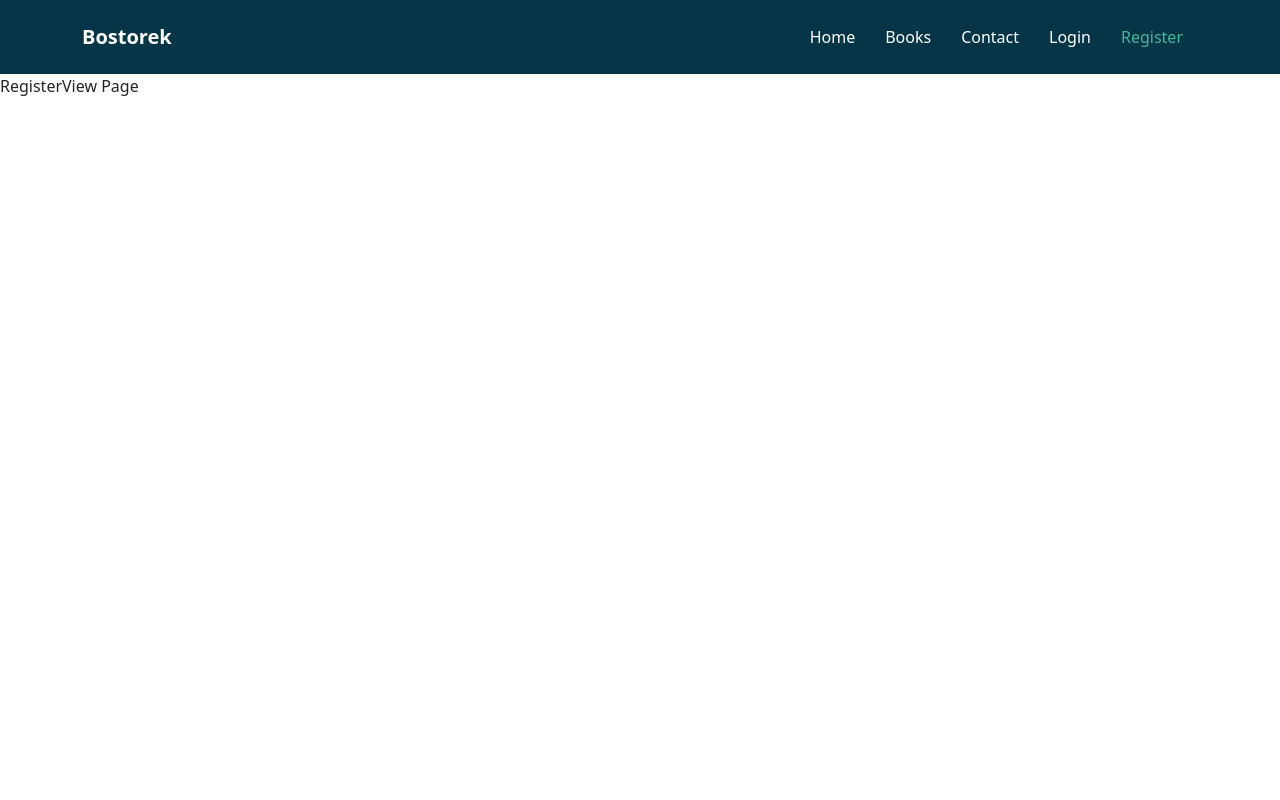
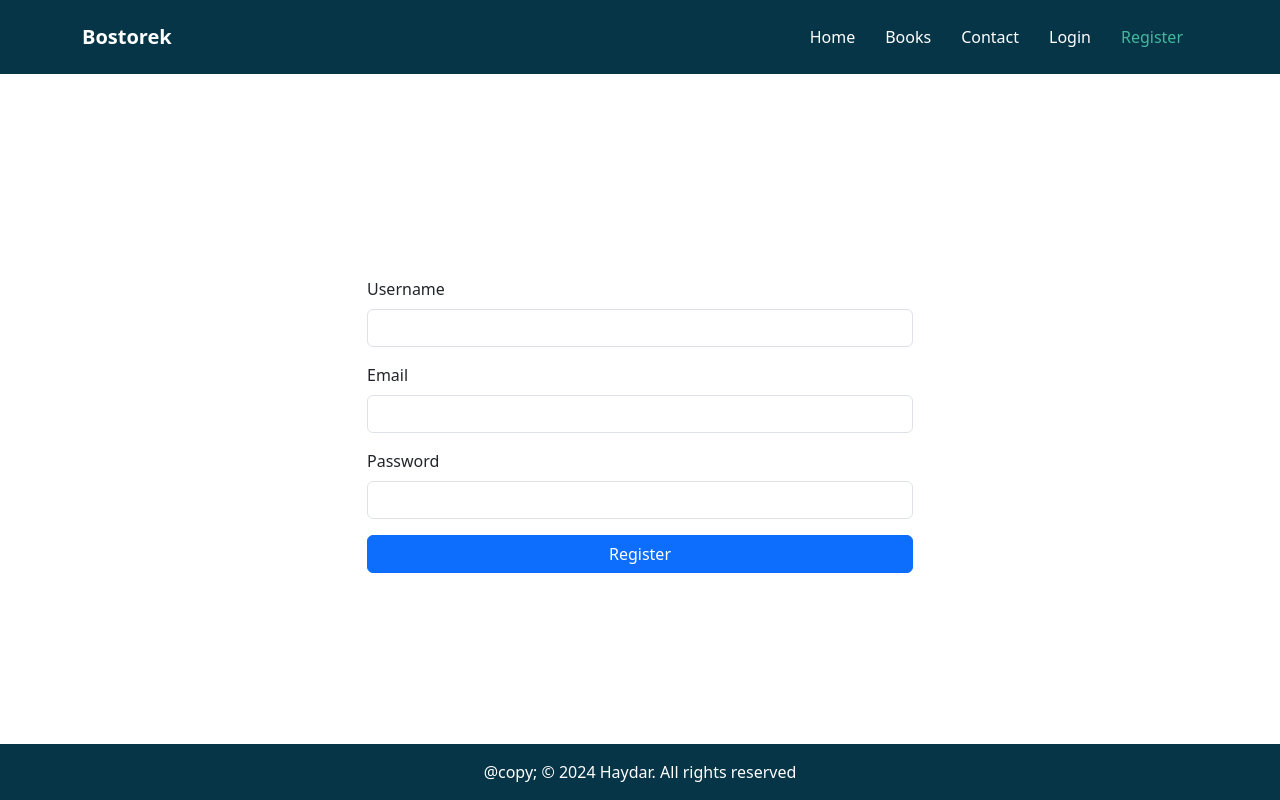
Before and after one commit to urdogan0000/bostorek-tr, a Vue app in the folder frontend/: page /register in a window 1280 px wide. Built offline with nearby package versions, Linux system fonts and the light colour scheme.

Commit message:
login and register form implemented

```diff
--- a/frontend/package.json
+++ b/frontend/package.json
@@ -13,6 +13,12 @@
     "format": "prettier --write src/"
   },
   "dependencies": {
+    "@fortawesome/fontawesome-svg-core": "^6.5.2",
+    "@fortawesome/free-brands-svg-icons": "^6.5.2",
+    "@fortawesome/free-regular-svg-icons": "^6.5.2",
+    "@fortawesome/free-solid-svg-icons": "^6.5.2",
+    "@fortawesome/react-fontawesome": "^0.2.0",
+    "@fortawesome/vue-fontawesome": "^3.0.6",
     "bootstrap": "^5.3.3",
     "vue": "^3.4.21",
     "vue-router": "^4.3.0"
--- a/frontend/src/App.vue
+++ b/frontend/src/App.vue
@@ -1,15 +1,18 @@
 <template>
   <NavBar />
   <RouterView />
+  <TheFooter />
 </template>
 
 <script>
 import NavBar from './components/NavBar.vue'
+import TheFooter from './components/TheFooter.vue';
 
 export default {
   name: 'App',
   components: {
-    NavBar
+    NavBar,
+    TheFooter
   },
   data() {
     return {}
@@ -18,5 +21,6 @@ export default {
 </script>
 
 <style>
-@import url('https://fonts.googleapis.com/css2?family=Mulish:ital@0;1&display=swap');
+
+
 </style>
--- /dev/null
+++ b/frontend/src/assets/styles.css
@@ -0,0 +1,19 @@
+@import url('https://fonts.googleapis.com/css2?family=Mulish:ital@0;1&display=swap');
+
+/*  Root Variable */
+:root {
+  --primary-color: #063547;
+  --secondary-color: #44b89d
+}
+
+/*  General Settings */
+a {
+  text-decoration: none;
+}
+
+/*  Custom Settings */
+.full-section-height {
+  min-height: calc(100vh - 130px);
+  display: flex;
+  align-items: center;
+}
--- a/frontend/src/components/BookItem.vue
+++ b/frontend/src/components/BookItem.vue
@@ -3,7 +3,7 @@
     <img src="../../bostorek/images/b1.jpg" class="card-img-top" />
     <div class="card-body">
       <div class="auth-box">
-        <span style="background-color: #063547" class="py-1 px-3 text-white rounded-pill">{{
+        <span style="background-color: var(--primary-color);" class="py-1 px-3 text-white rounded-pill">{{
           book.author
         }}</span>
       </div>
@@ -13,7 +13,7 @@
       </p>
       <div class="d-flex justify-content-between align-items-center">
         <a href="#" class="card-link">Read More</a>
-        <p style="background-color: #063547" class="py-1 px-2 text-white badge mb-0">
+        <p style="background-color: var(--primary-color);" class="py-1 px-2 text-white badge mb-0">
           {{ book.uploadDate }}
         </p>
       </div>
@@ -27,13 +27,12 @@
   </div>
 </template>
 
-<script lang="ts">
-import { BookType } from '../types/types.ts'
+<script  >
 export default {
   name: 'BookItem',
   props: {
     book: {
-      type: Object as () => BookType,
+      type: Object ,
       default: () => ({})
     }
   },
--- a/frontend/src/components/NavBar.vue
+++ b/frontend/src/components/NavBar.vue
@@ -36,7 +36,7 @@ export default {
 
 <style scoped>
 .custom-nav {
-  background-color: #063547;
+  background-color: var(--primary-color);;
   padding: 15px 0;
 }
 
@@ -55,10 +55,10 @@ export default {
 }
 
 .nav-link:hover {
-  color: #44b89d;
+  color: var(--secondary-color);
 }
 
 .active-link {
-  color: #44b89d;
+  color: var(--secondary-color);
 }
 </style>
--- /dev/null
+++ b/frontend/src/components/TheFooter.vue
@@ -0,0 +1,18 @@
+<template>
+    <footer class="text-center " style="background-color:  var(--primary-color);">
+        <div class="text-white p-3">
+            @copy; © 2024 Haydar. All rights reserved
+        </div>
+
+    </footer>
+  </template>
+
+  <script>
+  export default {
+    name: 'TheFooter'
+  }
+  </script>
+
+  <style scoped>
+
+  </style>
--- a/frontend/src/main.ts
+++ b/frontend/src/main.ts
@@ -1,11 +1,20 @@
 import "bootstrap/dist/css/bootstrap.min.css"
-
+import './assets/styles.css'
 import { createApp } from "vue";
 import App from "./App.vue";
 import router from "./router";
+import { library } from '@fortawesome/fontawesome-svg-core'
+import { FontAwesomeIcon } from '@fortawesome/vue-fontawesome'
+/* import specific icons */
+import { faArrowLeft } from '@fortawesome/free-solid-svg-icons'
 
+/* import specific icons */
+import { faThumbsUp } from '@fortawesome/free-regular-svg-icons'
+
+library.add(faArrowLeft,faThumbsUp)
 
 const app = createApp(App)
+app.component('font-awesome-icon', FontAwesomeIcon)
 app.use(router)
 
 app.mount('#app')
--- a/frontend/src/views/BookDetailView.vue
+++ b/frontend/src/views/BookDetailView.vue
@@ -2,7 +2,7 @@
   <section>
     <div class="container">
       <SectionHeader :title="book.name" :text="book.author" />
-      <button>Back</button>
+      <font-awesome-icon icon="arrow-left" size="2xl" class="mb-2" style="cursor: pointer" @click="goToBackBooks"/>
       <div class="row mb-4">
         <div class="col-lg-6">
           <img class="card-img-top" src="../../bostorek/images/b1.jpg" />
@@ -38,7 +38,7 @@
                   <div class="d-flex justify-content-between">
                     <p class="fw-bold fst-italic">John Doe</p>
                     <div class="d-flex align-items-center">
-                      <p class="mb-0 ps-0">Upvote</p>
+                      <font-awesome-icon :icon="['far','thumbs-up']" />
                       <p class="mb-0 ps-2"><strong>8</strong></p>
                     </div>
                   </div>
@@ -52,7 +52,7 @@
                   <div class="d-flex justify-content-between">
                     <p class="fw-bold fst-italic">John Doe</p>
                     <div class="d-flex align-items-center">
-                      <p class="mb-0 ps-0">Upvote</p>
+                      <font-awesome-icon :icon="['far','thumbs-up']" />
                       <p class="mb-0 ps-2"><strong>8</strong></p>
                     </div>
                   </div>
@@ -66,7 +66,7 @@
                   <div class="d-flex justify-content-between">
                     <p class="fw-bold fst-italic">John Doe</p>
                     <div class="d-flex align-items-center">
-                      <p class="mb-0 ps-0">Upvote</p>
+                      <font-awesome-icon :icon="['far','thumbs-up']" />
                       <p class="mb-0 ps-2"><strong>8</strong></p>
                     </div>
                   </div>
@@ -80,7 +80,7 @@
                   <div class="d-flex justify-content-between">
                     <p class="fw-bold fst-italic">John Doe</p>
                     <div class="d-flex align-items-center">
-                      <p class="mb-0 ps-0">Upvote</p>
+                      <font-awesome-icon :icon="['far','thumbs-up']" />
                       <p class="mb-0 ps-2"><strong>8</strong></p>
                     </div>
                   </div>
@@ -94,7 +94,7 @@
                   <div class="d-flex justify-content-between">
                     <p class="fw-bold fst-italic">John Doe</p>
                     <div class="d-flex align-items-center">
-                      <p class="mb-0 ps-0">Upvote</p>
+                      <font-awesome-icon :icon="['far','thumbs-up']" />
                       <p class="mb-0 ps-2"><strong>8</strong></p>
                     </div>
                   </div>
@@ -125,6 +125,11 @@ export default {
     const bookId = this.$route.params.id
 
     this.book = books.find((book) => book.id == bookId)
+  },
+  methods:{
+    goToBackBooks(){
+      this.$router.push({name:"books"})
+    }
   }
 }
 </script>
--- a/frontend/src/views/LoginView.vue
+++ b/frontend/src/views/LoginView.vue
@@ -1,15 +1,65 @@
 <template>
-    <div>
-        LoginView Page
+  <section class="full-section-height">
+    <div class="container">
+      <form class="mt-5" @submit.prevent="submitForm">
+        <div class="row justify-content-center">
+          <!-- Email Field (Medium and Larger Screens) -->
+          <div class="col-md-6 col-8 mb-3">
+            <label for="email" class="form-label">Email</label>
+            <input
+              type="email"
+              class="form-control"
+              id="email"
+              name="email"
+              v-model.trim="formData.email"
+              required
+            />
+          </div>
+        </div>
+
+        <!-- Password Field -->
+        <div class="row justify-content-center">
+          <div class="col-md-6 col-8 mb-3">
+            <label for="password" class="form-label">Password</label>
+            <input
+              type="password"
+              class="form-control"
+              id="password"
+              name="password"
+              v-model.trim="formData.password"
+              required
+            />
+          </div>
+        </div>
+
+        <!-- Submit Button -->
+        <div class="row justify-content-center">
+          <div class="col-md-6 col-8 mb-3">
+            <button type="submit" class="btn btn-primary w-100">Login</button>
+          </div>
+        </div>
+      </form>
     </div>
+  </section>
 </template>
 
 <script>
-    export default {
-        name:"LoginView"
+export default {
+  name: 'LoginView',
+  data() {
+    return {
+      formData: {
+        email: '',
+        password: ''
+      }
     }
+  },
+  methods: {
+    submitForm() {
+      console.log("Login",this.formData)
+    }
+  }
+}
 </script>
 
-<style lang="scss" scoped>
-
-</style>
+<style lang="scss" scoped></style>
--- a/frontend/src/views/RegisterView.vue
+++ b/frontend/src/views/RegisterView.vue
@@ -1,15 +1,81 @@
 <template>
-    <div>
-        RegisterView Page
+  <section class="full-section-height">
+    <div class="container">
+      <form class="mt-5" @submit.prevent="submitForm">
+        <div class="row justify-content-center">
+          <!-- Username Field (Medium and Larger Screens) -->
+          <div class="col-md-6 col-8 mb-3">
+            <label for="username" class="form-label">Username</label>
+            <input
+              type="text"
+              class="form-control"
+              id="username"
+              name="username"
+              v-model.trim="formData.username"
+              required
+            />
+          </div>
+        </div>
+
+        <div class="row justify-content-center">
+          <!-- Email Field (Medium and Larger Screens) -->
+          <div class="col-md-6 col-8 mb-3">
+            <label for="email" class="form-label">Email</label>
+            <input
+              type="email"
+              class="form-control"
+              id="email"
+              name="email"
+              v-model.trim="formData.email"
+              required
+            />
+          </div>
+        </div>
+
+        <!-- Password Field -->
+        <div class="row justify-content-center">
+          <div class="col-md-6 col-8 mb-3">
+            <label for="password" class="form-label">Password</label>
+            <input
+              type="password"
+              class="form-control"
+              id="password"
+              name="password"
+              v-model.trim="formData.password"
+              required
+            />
+          </div>
+        </div>
+
+        <!-- Submit Button -->
+        <div class="row justify-content-center">
+          <div class="col-md-6 col-8 mb-3">
+            <button type="submit" class="btn btn-primary w-100">Register</button>
+          </div>
+        </div>
+      </form>
     </div>
+  </section>
 </template>
 
 <script>
-    export default {
-        name:"RegisterView"
+export default {
+  name: 'RegisterView',
+  data() {
+    return {
+      formData: {
+        username: '',
+        email: '',
+        password: ''
+      }
     }
+  },
+  methods: {
+    submitForm() {
+      console.log("Register",this.formData)
+    }
+  }
+}
 </script>
 
-<style lang="scss" scoped>
-
-</style>
+<style></style>
```
Also changed, not shown: 1 other file (tests, documents, lock files or other folders).
